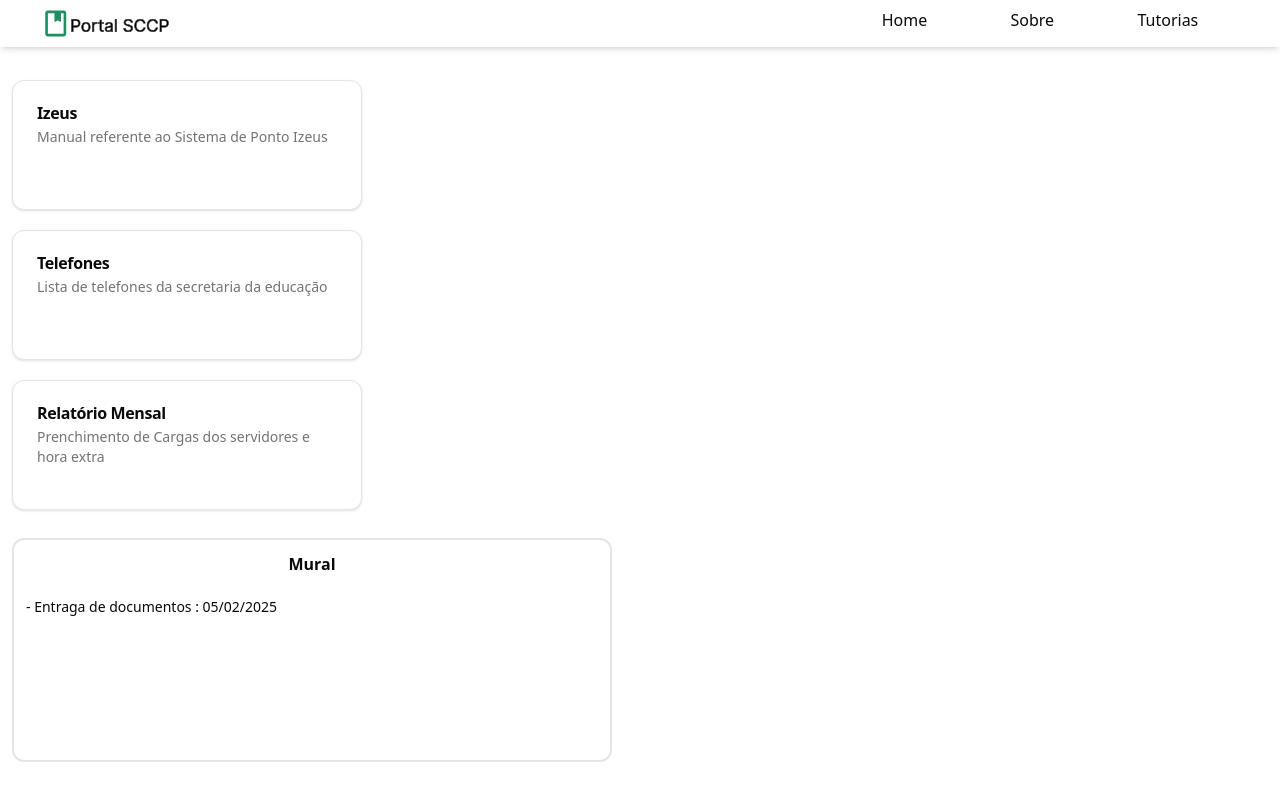
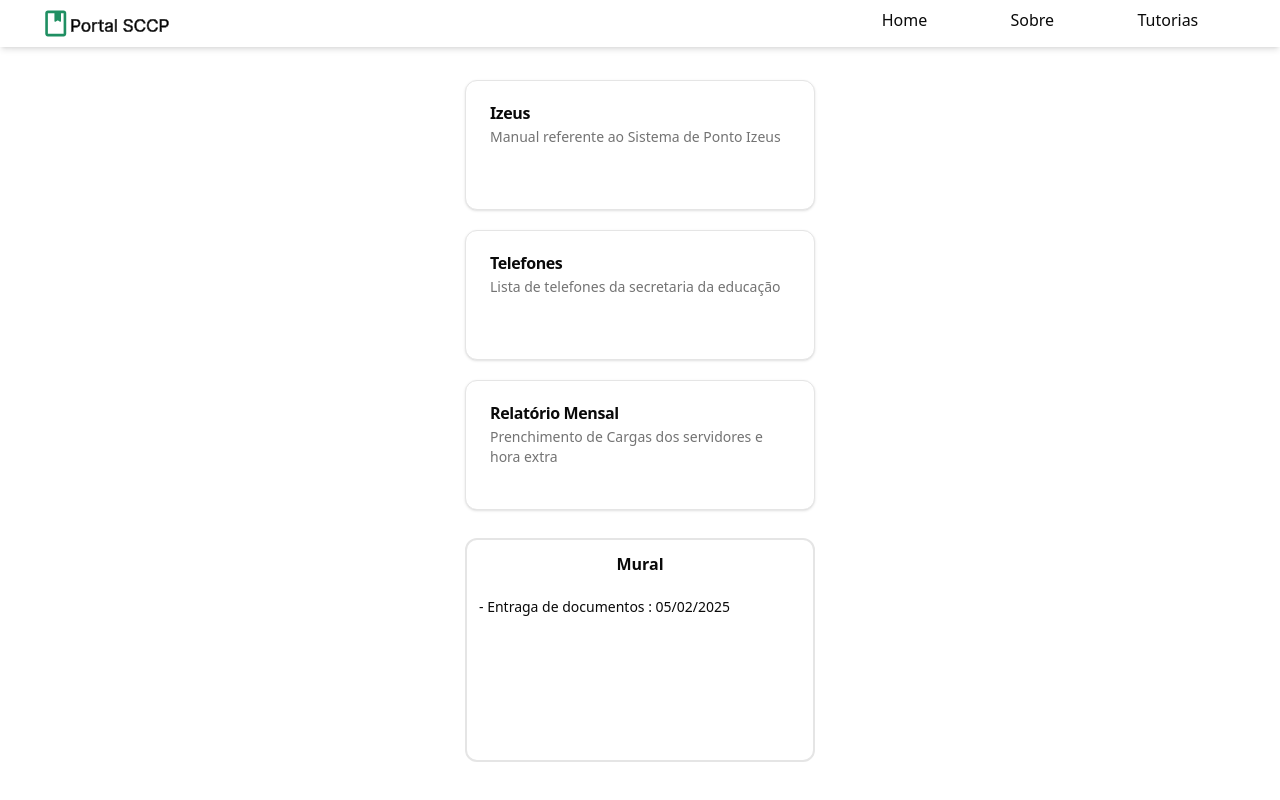
Before and after one commit to Kelabr/portal_sccp, a Next.js app: page / in a window 1280 px wide. Built offline with nearby package versions, Linux system fonts and the light colour scheme.

Commit message:
alinhando cards

```diff
--- a/src/app/page.js
+++ b/src/app/page.js
@@ -3,7 +3,7 @@ import Tutoriais from "@/components/tutoriais/Tutoriais";
 export default function Home() {
   return (
      <main className="pt-20">
-        <section className="px-3">
+        <section className="px-3 flex flex-col items-center">
           <Tutoriais/>
         </section>
     </main>
```
